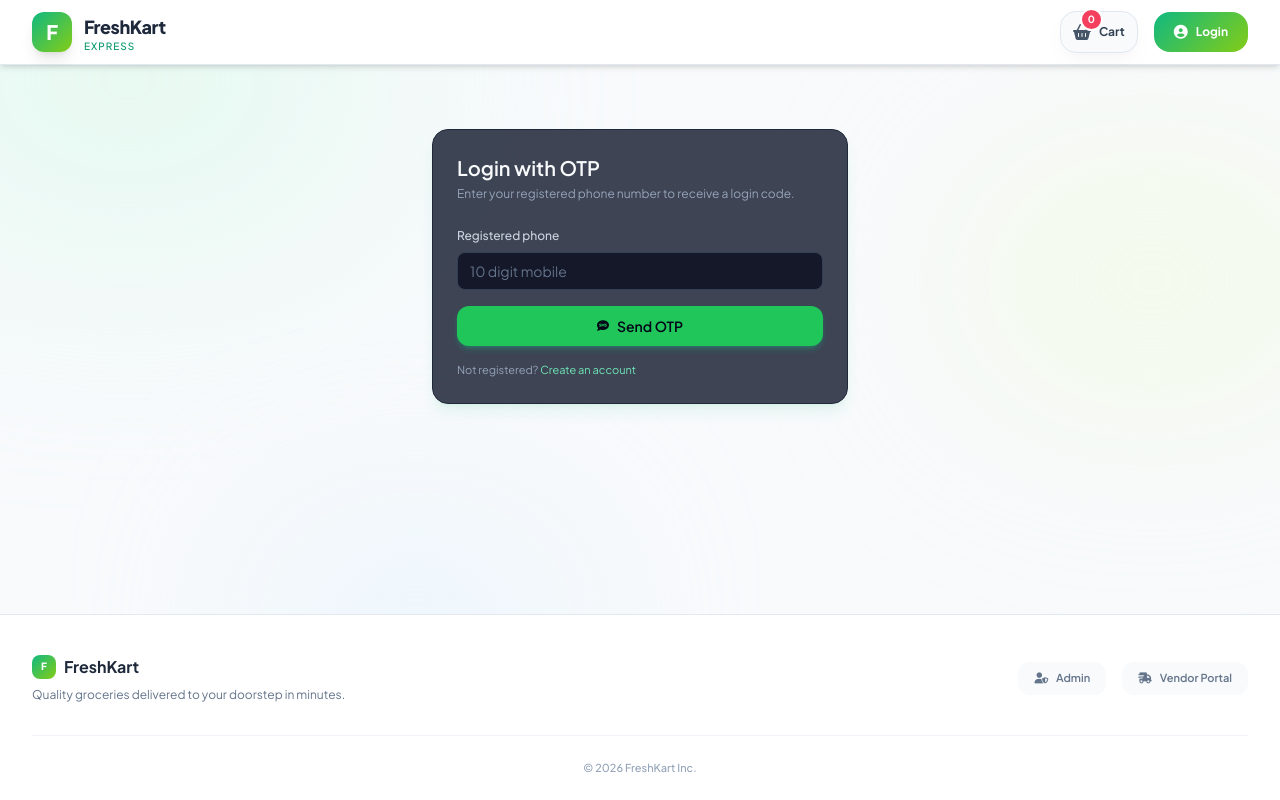
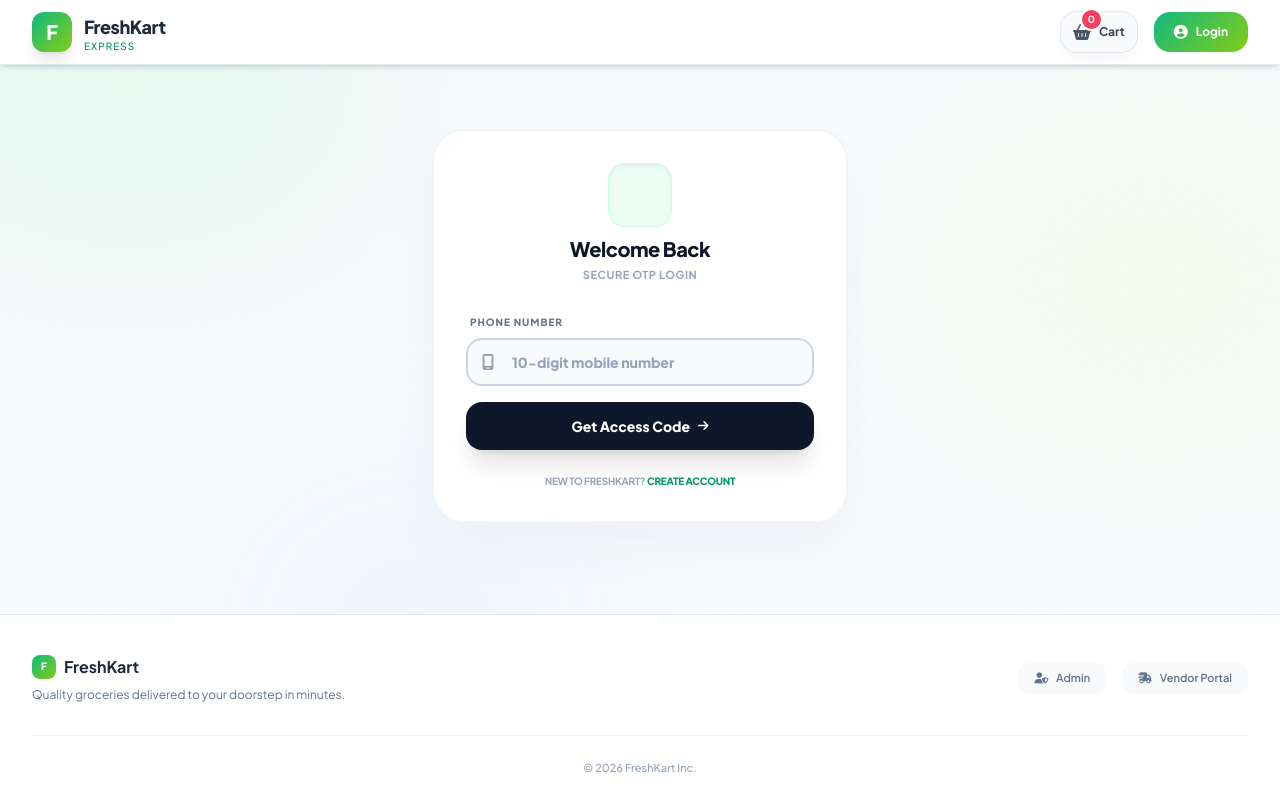
Before and after one commit to Ankus0001h/Jippy-Store-1.0, a Flask app: page /login in a window 1280 px wide. Run offline with Flask 3, Linux system fonts and the light colour scheme; some libraries are stand-ins or nearby versions.

Commit message:
Update login.html

```diff
--- a/templates/login.html
+++ b/templates/login.html
@@ -1,22 +1,29 @@
 {% extends "base.html" %}
 {% block content %}
 <div class="max-w-md mx-auto px-4 py-8">
-  <div class="bg-slate-900/80 border border-slate-800 rounded-2xl p-6 shadow-lg shadow-emerald-500/10">
-    <h1 class="text-xl font-semibold text-slate-50 mb-1">Login with OTP</h1>
-    <p class="text-xs text-slate-400 mb-5">
-      Enter your registered phone number to receive a login code.
+  <div class="bg-white border-2 border-slate-100 rounded-[2rem] p-6 sm:p-8 shadow-2xl shadow-slate-200/60">
+
+    <div class="text-center mb-6">
+      <div class="w-16 h-16 bg-emerald-50 rounded-2xl flex items-center justify-center mx-auto mb-3 border border-emerald-100 shadow-inner">
+        <i class="fas fa-shield-check text-emerald-600 text-2xl"></i>
+      </div>
+      <h1 class="text-xl font-black text-slate-900 tracking-tight leading-none">Welcome Back</h1>
+      <p class="text-[11px] font-bold text-slate-400 mt-2 uppercase tracking-wider">
+        Secure OTP Login
       </p>
+    </div>
 
     {% with messages = get_flashed_messages(with_categories=true) %}
       {% if messages %}
-        <div class="space-y-2 mb-4">
+        <div id="flash-messages" class="space-y-2 mb-6">
           {% for category, msg in messages %}
-            <div class="text-xs px-3 py-2 rounded-lg
+            <div class="text-[11px] font-black px-4 py-2.5 rounded-xl flex items-center gap-2
                         {% if category == 'success' %}
-                          bg-emerald-500/10 text-emerald-300 border border-emerald-500/40
+                          bg-emerald-50 text-emerald-700 border border-emerald-200
                         {% else %}
-                          bg-rose-500/10 text-rose-300 border border-rose-500/40
+                          bg-rose-50 text-rose-700 border border-rose-200
                         {% endif %}">
+              <i class="fas {% if category == 'success' %}fa-check-circle{% else %}fa-exclamation-circle{% endif %} text-xs"></i>
               {{ msg }}
             </div>
           {% endfor %}
@@ -35,52 +42,59 @@
       <input type="hidden" name="action" value="send_otp" />
 
       <div class="space-y-1.5">
-        <label for="phone" class="text-xs font-medium text-slate-300">Registered phone</label>
+        <label for="phone" class="text-[10px] font-black uppercase tracking-[0.1em] text-slate-500 ml-1">Phone Number</label>
+        <div class="relative group">
+          <span class="absolute left-4 top-1/2 -translate-y-1/2 text-slate-400 group-focus-within:text-emerald-500 transition-colors">
+            <i class="fas fa-mobile-android-alt text-base"></i>
+          </span>
           <input
             type="tel"
             id="phone"
             name="phone"
             required
-          class="w-full px-3 py-2 rounded-lg bg-slate-950/70 border border-slate-700 text-sm text-slate-100
-                 placeholder:text-slate-500 focus:outline-none focus:ring-2 focus:ring-emerald-500/70 focus:border-emerald-500"
-          placeholder="10 digit mobile"
+            class="w-full pl-11 pr-4 py-3 rounded-2xl bg-slate-50 border-2 border-slate-300 text-sm font-black text-slate-800
+                   placeholder:text-slate-400 focus:outline-none focus:bg-white focus:border-emerald-600 focus:ring-4 focus:ring-emerald-500/10 transition-all"
+            placeholder="10-digit mobile number"
             value="{{ session.get('login_phone', '') }}"
           />
+        </div>
       </div>
 
       <button
         type="submit"
         id="login-send-btn"
-        class="w-full inline-flex items-center justify-center gap-2 mt-2 px-4 py-2.5 rounded-xl
-               text-sm font-semibold bg-[#20c65a] hover:bg-[#1ab153] text-slate-950
-               shadow-md shadow-emerald-500/30 transition-colors"
+        class="w-full inline-flex items-center justify-center gap-2 py-3.5 rounded-2xl
+               text-sm font-black bg-slate-900 hover:bg-emerald-600 text-white
+               shadow-xl transition-all active:scale-[0.97]"
       >
-        <i class="fas fa-sms text-xs"></i>
-        <span id="login-send-text">Send OTP</span>
+        <span>Get Access Code</span>
+        <i class="fas fa-arrow-right text-xs"></i>
       </button>
 
-      <p class="mt-3 text-[11px] text-slate-400">
-        Not registered?
-        <a href="{{ url_for('register') }}" class="text-emerald-300 hover:text-emerald-200 underline-offset-2 hover:underline">
-          Create an account
+      <div class="pt-2 text-center">
+        <p class="text-[10px] font-bold text-slate-400 uppercase tracking-tight">
+          New to FreshKart?
+          <a href="{{ url_for('register') }}" class="text-emerald-600 hover:text-emerald-700 font-black decoration-2 underline-offset-4 hover:underline">
+            Create Account
           </a>
         </p>
+      </div>
     </form>
 
     {# STEP 2: OTP dialog #}
     <form
       method="post"
       action="{{ url_for('login_verify') }}"
-      class="space-y-4"
+      class="space-y-6"
       id="login-otp-form"
       {% if step != 'verify' %}style="display:none"{% endif %}
     >
-      <p class="text-[11px] text-slate-400">
-        Enter the 6-digit code sent to
-        <span class="text-emerald-300">{{ session.get('login_phone', '') }}</span>.
-      </p>
+      <div class="text-center bg-emerald-50/50 p-4 rounded-2xl border-2 border-emerald-100">
+        <p class="text-[10px] font-black uppercase tracking-widest text-emerald-600 leading-none mb-1">Code sent to</p>
+        <p id="display-phone" class="text-sm font-black text-slate-800 tracking-wider leading-none">{{ session.get('login_phone', '') }}</p>
+      </div>
 
-      <div class="flex items-center justify-between gap-2">
+      <div class="flex items-center justify-between gap-1.5 px-0.5">
         {% for i in range(1,7) %}
           <input
             type="text"
@@ -88,9 +102,9 @@
             maxlength="1"
             pattern="[0-9]"
             inputmode="numeric"
-            class="w-11 h-11 text-center text-base font-semibold rounded-lg bg-slate-950/70
-                   border border-slate-700 text-slate-50 focus:outline-none focus:ring-2
-                   focus:ring-emerald-500/70 focus:border-emerald-500"
+            class="w-10 h-12 sm:w-11 sm:h-14 text-center text-xl font-black rounded-xl bg-white
+                   border-2 border-slate-400 text-slate-900 shadow-sm focus:outline-none
+                   focus:border-emerald-600 focus:ring-4 focus:ring-emerald-500/10 transition-all"
           />
         {% endfor %}
       </div>
@@ -98,40 +112,55 @@
       <button
         type="submit"
         id="login-verify-btn"
-        class="w-full inline-flex items-center justify-center gap-2 mt-2 px-4 py-2.5 rounded-xl
-               text-sm font-semibold bg-[#20c65a] hover:bg-[#1ab153] text-slate-950
-               shadow-md shadow-emerald-500/30 transition-colors"
+        class="w-full inline-flex items-center justify-center gap-2 py-3.5 rounded-2xl
+               text-sm font-black bg-emerald-600 hover:bg-emerald-700 text-white
+               shadow-xl transition-all active:scale-[0.97]"
       >
-        <i class="fas fa-check-circle text-xs"></i>
-        <span id="login-verify-text">Verify & Login</span>
+        <i class="fas fa-check-circle"></i>
+        <span>Verify & Login</span>
       </button>
-    </form>
 
-    <div
-      class="mt-4 flex items-center justify-between text-[11px] text-slate-400"
-      id="login-otp-footer"
-      {% if step != 'verify' %}style="display:none"{% endif %}
-    >
+      <div class="flex items-center justify-between px-1">
+        <div class="flex items-center">
             <form method="post" action="{{ url_for('login_resend') }}" id="login-resend-form">
               <button
                 type="submit"
                 id="login-resend-btn"
-          class="text-emerald-300 hover:text-emerald-200 disabled:text-slate-500 disabled:cursor-not-allowed"
+                class="text-[11px] font-black uppercase tracking-wider text-emerald-600 hover:text-emerald-700 disabled:text-slate-300 disabled:cursor-not-allowed transition-colors"
               >
-          Resend OTP
+                Resend Code
               </button>
-        <span id="login-resend-timer" class="ml-1 text-slate-500"></span>
             </form>
+            <span id="login-resend-timer" class="text-[10px] font-black text-slate-400 ml-1"></span>
+        </div>
 
-      <a href="{{ url_for('register') }}" class="hover:text-emerald-300">
-        Not registered? Register
-      </a>
+        <button type="button" onclick="goBackToPhone()" class="text-[11px] font-black uppercase tracking-wider text-slate-400 hover:text-slate-600 transition-colors flex items-center gap-1">
+          <i class="fas fa-edit text-[9px]"></i> Edit Number
+        </button>
       </div>
+    </form>
   </div>
 </div>
 
+<style>
+  input::-webkit-outer-spin-button,
+  input::-webkit-inner-spin-button { -webkit-appearance: none; margin: 0; }
+
+  /* Focus state highlighting */
+  input:focus {
+    transform: translateY(-2px);
+  }
+</style>
+
 <script>
-  // Auto focus between OTP boxes
+  function goBackToPhone() {
+    document.getElementById('login-otp-form').style.display = 'none';
+    document.getElementById('login-form').style.display = 'block';
+    const flashMsgs = document.getElementById('flash-messages');
+    if(flashMsgs) flashMsgs.style.display = 'none';
+    document.getElementById('phone').focus();
+  }
+
   const loginOtpInputs = document.querySelectorAll('#login-otp-form input[type="text"]');
   loginOtpInputs.forEach((input, idx) => {
     input.addEventListener("input", (e) => {
@@ -146,46 +175,25 @@
     });
   });
 
-  // Prevent multiple submit on Send OTP
-  const loginForm = document.getElementById("login-form");
-  if (loginForm) {
-    loginForm.addEventListener("submit", () => {
-      const btn = document.getElementById("login-send-btn");
-      const textSpan = document.getElementById("login-send-text");
-      if (btn) {
+  function handleButtonState(formId, btnId, loadingText) {
+    const form = document.getElementById(formId);
+    if (form) {
+      form.addEventListener("submit", () => {
+        const btn = document.getElementById(btnId);
         btn.disabled = true;
-        btn.classList.add("cursor-not-allowed", "opacity-70");
-      }
-      if (textSpan) {
-        textSpan.textContent = "Sending...";
-      }
+        btn.innerHTML = `<i class="fas fa-circle-notch fa-spin mr-2"></i> ${loadingText}`;
       });
     }
-
-  // Prevent multiple submit on Verify & Login
-  const loginOtpForm = document.getElementById("login-otp-form");
-  if (loginOtpForm) {
-    loginOtpForm.addEventListener("submit", () => {
-      const btn = document.getElementById("login-verify-btn");
-      const textSpan = document.getElementById("login-verify-text");
-      if (btn) {
-        btn.disabled = true;
-        btn.classList.add("cursor-not-allowed", "opacity-70");
-      }
-      if (textSpan) {
-        textSpan.textContent = "Verifying...";
-      }
-    });
   }
 
-  // 60s resend cooldown
+  handleButtonState("login-form", "login-send-btn", "Sending...");
+  handleButtonState("login-otp-form", "login-verify-btn", "Verifying...");
+
   const loginStep = "{{ step }}";
   if (loginStep === "verify") {
     const resendBtn = document.getElementById("login-resend-btn");
     const timerEl = document.getElementById("login-resend-timer");
     let remaining = 60;
-    let timerId = null;
-
     function tick() {
       if (remaining <= 0) {
         resendBtn.disabled = false;
@@ -193,20 +201,10 @@
         return;
       }
       resendBtn.disabled = true;
-      timerEl.textContent = `in ${remaining}s`;
+      timerEl.textContent = `[${remaining}s]`;
       remaining -= 1;
-      timerId = setTimeout(tick, 1000);
+      setTimeout(tick, 1000);
     }
-
-    const resendForm = document.getElementById("login-resend-form");
-    resendForm.addEventListener("submit", () => {
-      if (timerId) {
-        clearTimeout(timerId);
-      }
-      remaining = 60;
-      tick();
-    });
-
     tick();
   }
 </script>
```
Lines whose indentation alone changed are shown as unchanged.
